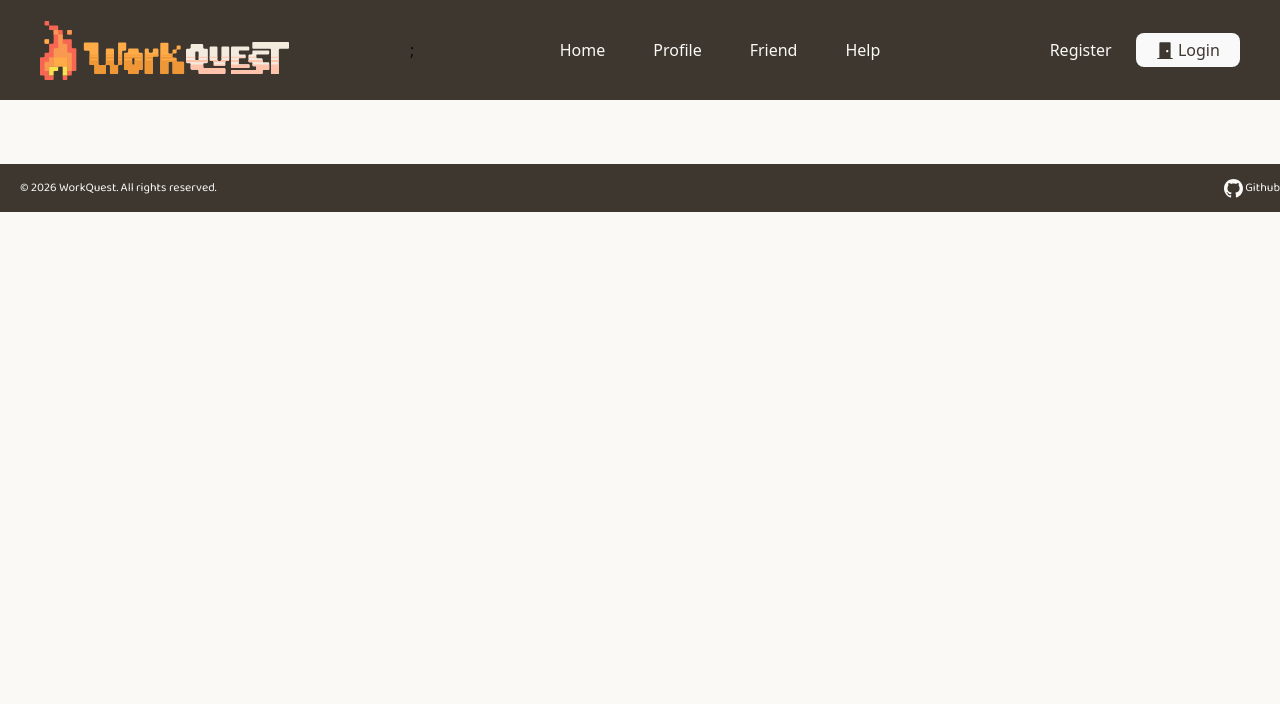
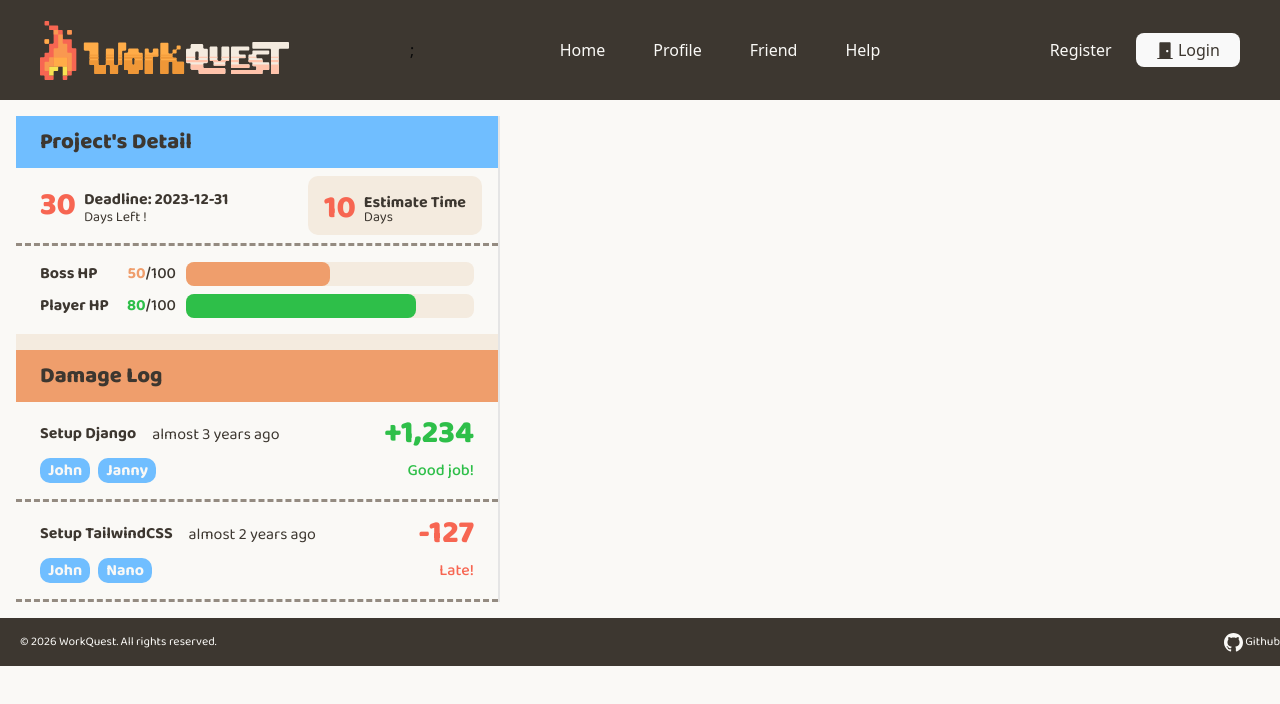
Before and after one commit to Work-Quest/Frontend, a React (Vite) app: page /project in a window 1280 px wide. Shown: the top 704 px of the page. Built offline with nearby package versions, Linux system fonts and the light colour scheme.

Commit message:
damage log component

```diff
--- a/package.json
+++ b/package.json
@@ -25,11 +25,11 @@
     "react-icons": "^5.5.0",
     "react-router-dom": "^7.5.0",
     "tailwind-merge": "^3.2.0",
-    "tailwindcss": "^4.1.3",
     "tw-animate-css": "^1.2.5"
   },
   "devDependencies": {
     "@eslint/js": "^9.21.0",
+    "@types/date-fns": "^2.6.3",
     "@types/node": "^22.14.0",
     "@types/react": "^19.0.10",
     "@types/react-dom": "^19.0.4",
@@ -38,6 +38,7 @@
     "eslint-plugin-react-hooks": "^5.1.0",
     "eslint-plugin-react-refresh": "^0.4.19",
     "globals": "^15.15.0",
+    "tailwindcss": "^4.1.3",
     "typescript": "~5.7.2",
     "typescript-eslint": "^8.24.1",
     "vite": "^6.2.0"
--- a/src/index.css
+++ b/src/index.css
@@ -107,7 +107,7 @@ h3 {
 }
 
 p {
-  color: var(--darkBrown);
+  color: var(--darkBrown, #3D3730);
   /* normal */
   font-family: "Baloo 2";
   font-size: 1rem;
--- a/src/pages/Project.tsx
+++ b/src/pages/Project.tsx
@@ -1,9 +1,46 @@
-import ProjectDetailCard from "@/sections/project/ProjectDetailCard";
+import ProjectDetailCard from "@/sections/project/ProjectDetailCard/ProjectDetailCard";
+import DamageLog from "@/sections/project/DamageLog/DamageLog";
 
 export default function Project() {
   return (
-    <div className="p-4">
-
+    <div className="self-stretch bg-cream border-r-2 inline-flex flex-col justify-start items-start">
+      <div className="self-stretch bg-offWhite inline-flex flex-col justify-start items-start">
+        <ProjectDetailCard
+          // dummy data
+          hpData={{
+            boss: { current: 50, max: 100 },
+            player: { current: 80, max: 100 },
+          }}
+          projectData={{
+            deadline: "2023-12-31",
+            daysLeft: 30,
+            estimatedTime: 10,
+          }}
+        />
+      </div>
+      <div className="self-stretch bg-offWhite inline-flex flex-col justify-start items-start mt-4">
+        <DamageLog
+          // dummy data
+          logs={[
+            {
+              id: "1",
+              action: "Setup Django",
+              timestamp: "2023-05-15T10:00:00Z",
+              damageValue: 1234,
+              participants: ["John", "Janny"],
+              comment: "Good job!",
+            },
+            {
+              id: "2",
+              action: "Setup TailwindCSS",
+              timestamp: "2024-05-15T10:00:00Z",
+              damageValue: -127,
+              participants: ["John", "Nano"],
+              comment: "Late!",
+            },
+          ]}
+        />
+      </div>
     </div>
   );
 }
--- /dev/null
+++ b/src/sections/project/DamageLog/DamageLog.tsx
@@ -0,0 +1,21 @@
+import React from "react";
+import Header from "../Header";
+import DamageLogItem from "./DamageLogItem";
+import { DamageLogProps } from "./types";
+
+const DamageLog: React.FC<DamageLogProps> = ({ logs = [] }) => {
+  return (
+    <div className="self-stretch bg-offWhite inline-flex flex-col justify-start items-start">
+      <Header bgColor="bg-orange" textColor="text-offWhite" text="Damage Log" />
+      {logs.length > 0 ? (
+        logs.map((log) => <DamageLogItem key={log.id} log={log} />)
+      ) : (
+        <div className="self-stretch px-6 py-4 text-center text-darkBrown">
+          No damage logs yet
+        </div>
+      )}
+    </div>
+  );
+};
+
+export default DamageLog;
--- /dev/null
+++ b/src/sections/project/DamageLog/DamageLogItem.tsx
@@ -0,0 +1,56 @@
+import React from "react";
+import { formatDistanceToNow } from "date-fns";
+import { DamageLogEntry } from "./types";
+
+type DamageLogItemProps = {
+  log: DamageLogEntry;
+};
+
+const DamageLogItem: React.FC<DamageLogItemProps> = ({ log }) => {
+  const formatTime = (timestamp: string | Date) => {
+    return formatDistanceToNow(new Date(timestamp), { addSuffix: true });
+  };
+
+  return (
+    <div className="self-stretch px-6 py-4 border-b-[3px] border-lightBrown border-dashed inline-flex flex-col justify-start items-start gap-2">
+      <div className="self-stretch inline-flex justify-start items-center gap-2">
+        <div className="flex-1 flex justify-start items-center gap-4">
+          <div className="justify-start text-darkBrown text-base font-bold font-['Baloo_2']">
+            {log.action}
+          </div>
+          <p className="justify-start text-darkBrown/80">
+            {formatTime(log.timestamp)}
+          </p>
+        </div>
+        <div
+          className={`highlightText w-28 text-right justify-start ${
+            log.damageValue >= 0 ? "!text-green" : "text-red"
+          }`}
+        >
+          {log.damageValue >= 0 ? "+" : ""}
+          {log.damageValue.toLocaleString()}
+        </div>
+      </div>
+      <div className="self-stretch inline-flex justify-between items-end">
+        <div className="flex-1 flex justify-start items-center gap-2 flex-wrap content-center">
+          {log.participants.map((participant, index) => (
+            <div key={`${log.id}-${index}`} className="tag tag-name">
+              {participant}
+            </div>
+          ))}
+        </div>
+        {log.comment && (
+          <p
+            className={`justify-start !font-medium ${
+              log.damageValue >= 0 ? "!text-green" : "!text-red"
+            }`}
+          >
+            {log.comment}
+          </p>
+        )}
+      </div>
+    </div>
+  );
+};
+
+export default DamageLogItem;
--- /dev/null
+++ b/src/sections/project/DamageLog/types.ts
@@ -0,0 +1,12 @@
+export type DamageLogEntry = {
+  id: string;
+  action: string;
+  timestamp: string | Date;
+  damageValue: number;
+  participants: string[];
+  comment?: string;
+};
+
+export type DamageLogProps = {
+  logs?: DamageLogEntry[];
+};
--- a/src/sections/project/Header.tsx
+++ b/src/sections/project/Header.tsx
@@ -1,13 +1,16 @@
 type Props = {
   bgColor: string;
   textColor: string;
+  text: string;
 };
 
-const Header = ({ bgColor, textColor }: Props) => (
+const Header = ({ bgColor, textColor, text }: Props) => (
   <div
     className={`self-stretch px-6 py-2 inline-flex justify-start items-center gap-2.5 ${bgColor}`}
   >
-    <h3 className={`justify-start ${textColor}`}>Project's Detail</h3>
+    <h3 className={`justify-start ${textColor}`}>
+      {text}
+    </h3>
   </div>
 );
 
--- a/src/sections/project/ProjectDetailCard.tsx
+++ /dev/null
@@ -1,9 +0,0 @@
-const ProjectDetailCard = () => {
-  return (
-    <div>
-
-    </div>
-  );
-};
-
-export default ProjectDetailCard;
--- a/src/sections/project/ProjectDetailCard/DeadlineBox.tsx
+++ b/src/sections/project/ProjectDetailCard/DeadlineBox.tsx
@@ -14,12 +14,12 @@ const DeadlineBox = ({ projectData }: Props) => (
         </div>
         <div className="inline-flex flex-col justify-start items-start">
           <div className="self-stretch inline-flex justify-start items-center">
-            <p className="justify-start">Deadline:</p>
+            <p className="!font-bold justify-start">Deadline:</p>
             <div className="p-[3px] rounded-lg flex justify-center items-center gap-2.5">
-              <p>{projectData?.deadline ?? '--/--/----'}</p>
+            <p className="!font-bold">{projectData?.deadline ?? '--/--/----'}</p>
             </div>
           </div>
-          <p className="self-stretch -mt-3">Days Left !</p>
+          <p className="self-stretch -mt-2 !text-sm">Days Left !</p>
         </div>
       </div>
     </div>
--- a/src/sections/project/ProjectDetailCard/EstimateBox.tsx
+++ b/src/sections/project/ProjectDetailCard/EstimateBox.tsx
@@ -11,9 +11,9 @@ const EstimateBox = ({ estimatedTime }: Props) => (
         </div>
         <div className="inline-flex flex-col justify-start items-start">
           <div className="self-stretch inline-flex justify-start items-center gap-2">
-            <p>Estimate Time</p>
+            <p className="!font-bold !text-darkBrown">Estimate Time</p>
           </div>
-          <p className="self-stretch -mt-2">Days</p>
+          <p className="self-stretch !text-sm -mt-2">Days</p>
         </div>
       </div>
     </div>
--- a/src/sections/project/ProjectDetailCard/index.tsx
+++ b/src/sections/project/ProjectDetailCard/ProjectDetailCard.tsx
@@ -27,7 +27,7 @@ const ProjectDetailCard: React.FC<ProjectDetailCardProps> = ({
 
   return (
     <div className="self-stretch bg-offWhite inline-flex flex-col justify-start items-start">
-      <Header bgColor="bg-blue" textColor="text-darkBrown" />
+      <Header bgColor="bg-blue" textColor="text-darkBrown"text="Project's Detail"/>
 
       <div className="self-stretch border-b-[3px] border-lightBrown border-dashed inline-flex justify-start items-end flex-wrap content-end">
         <div className="flex-1 inline-flex flex-col justify-start items-start">
```
Also changed, not shown: 1 other file (tests, documents, lock files or other folders).
